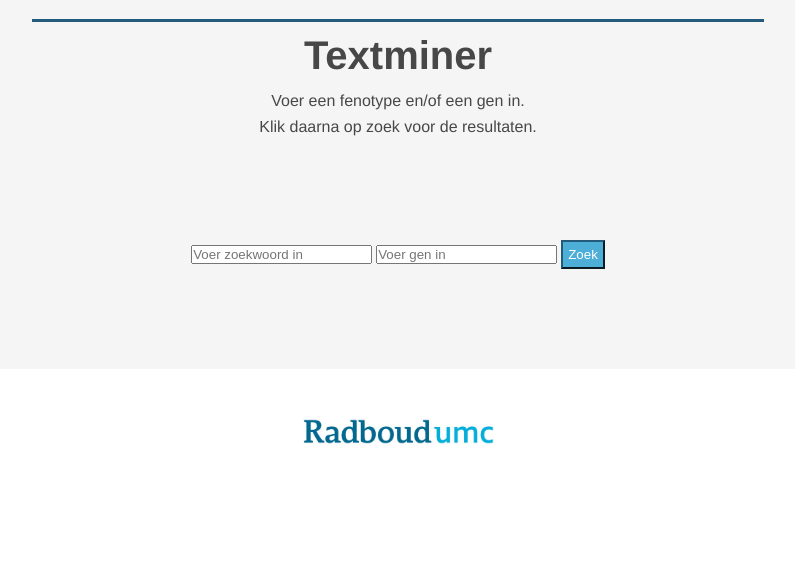
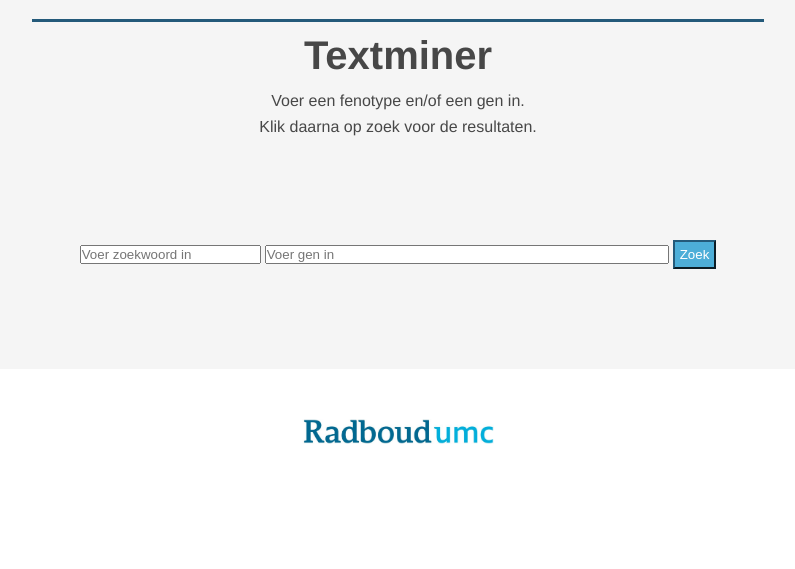
Before and after one commit to RobertRijksen97/BI8_eindopdracht, a Flask app: template templates/resultaat.html in a window 1280 px wide. Shown: the part 317-886 px from the top of the page, without its empty margins (242-1037 px from the left). Run offline with Flask 2, Linux system fonts and the light colour scheme; the template is opened without the code that fills it, so the values that code supplies are empty.

Commit message:
Update resultaat.html

```diff
--- a/templates/resultaat.html
+++ b/templates/resultaat.html
@@ -32,7 +32,7 @@
                     <input name="woord" type="text" placeholder="Voer zoekwoord in"/>
                 </label>
                 <label>
-                    <input name="gen" type="text" placeholder="Voer gen in"/>
+                    <input name="gen" type="text" placeholder="Voer gen in" style="width: 400px"/>
                 </label>
                 <button class="button-form" type="submit" >Zoek</button>
 		</form>
```
